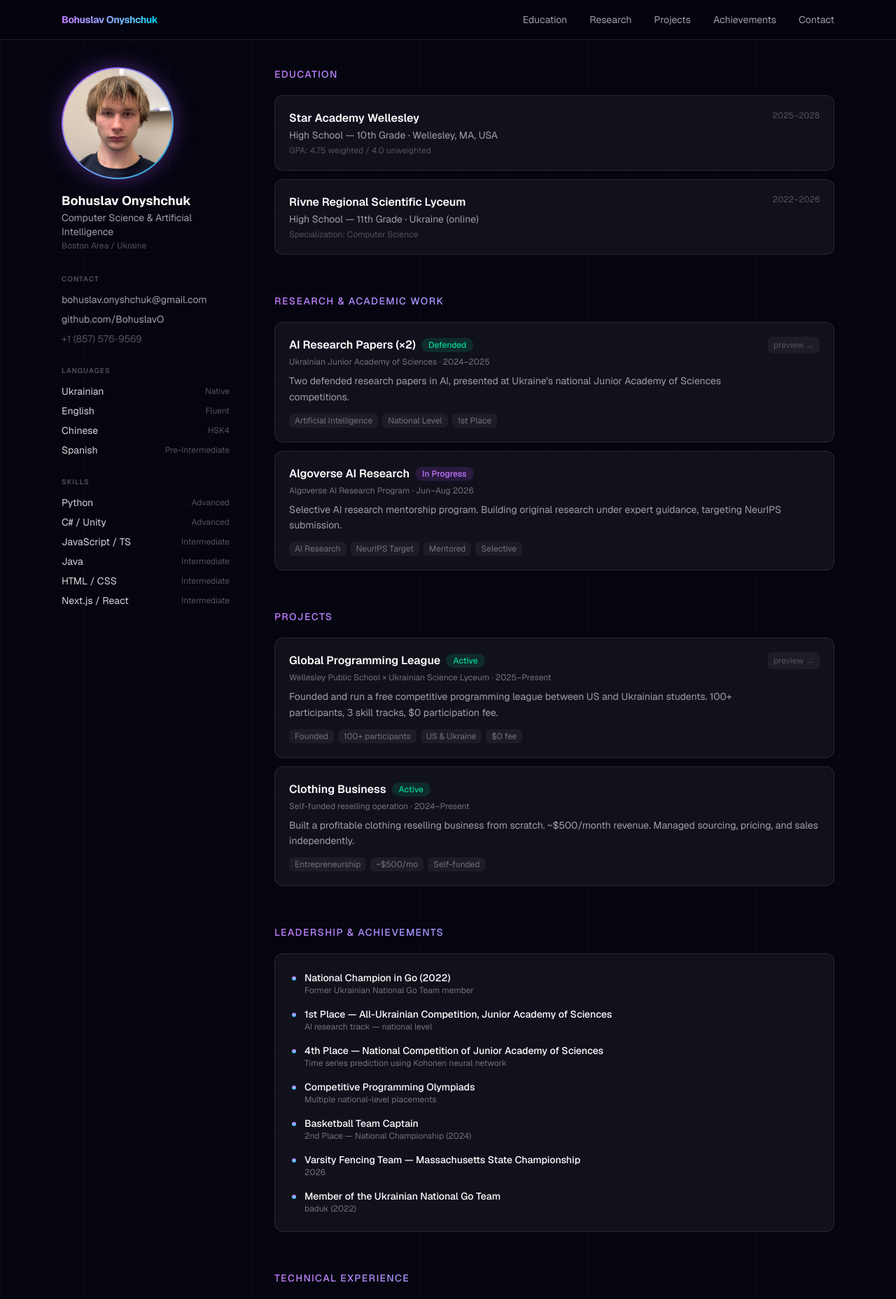
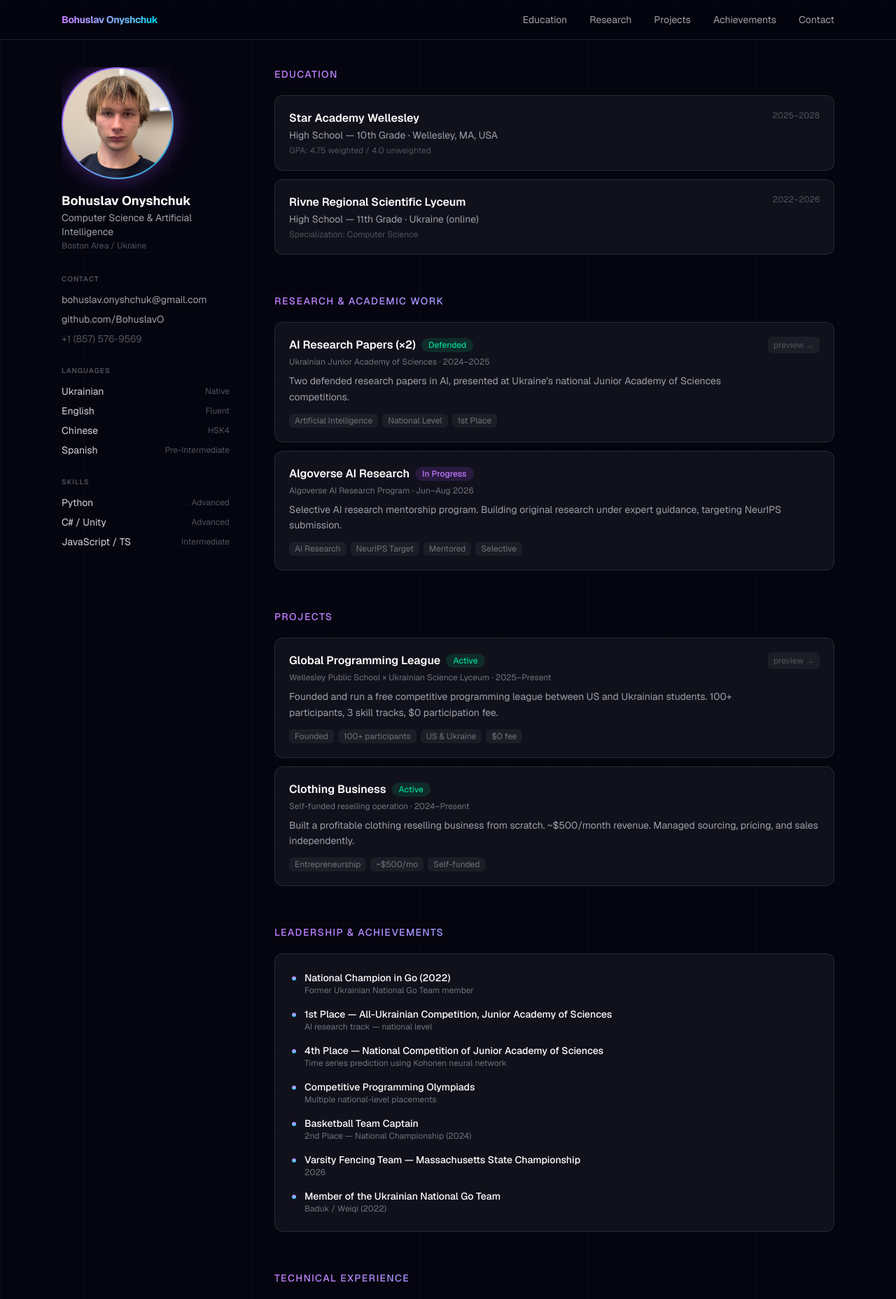
Before and after one commit to BohuslavO/portfolio, a Next.js app: page / in a window 1280 px wide. Shown: the top 1856 px of the page at 70% size. Built offline with nearby package versions, Linux system fonts and the light colour scheme.

Commit message:
Fix sidebar overflow so skills visible, fix Go team detail text

```diff
--- a/components/AchievementsNew.tsx
+++ b/components/AchievementsNew.tsx
@@ -27,7 +27,7 @@ const achievements = [
   },
   {
     label: "Member of the Ukrainian National Go Team",
-    detail: "baduk (2022)",
+    detail: "Baduk / Weiqi (2022)",
   },
 ];
 
--- a/components/Sidebar.tsx
+++ b/components/Sidebar.tsx
@@ -18,7 +18,7 @@ const skills = [
 
 export default function Sidebar() {
   return (
-    <aside className="lg:sticky lg:top-24 lg:w-60 lg:flex-shrink-0 self-start pb-12">
+    <aside className="lg:sticky lg:top-24 lg:w-60 lg:flex-shrink-0 self-start pb-12 lg:max-h-[calc(100vh-7rem)] lg:overflow-y-auto [&::-webkit-scrollbar]:hidden [-ms-overflow-style:none] [scrollbar-width:none]">
       {/* Photo */}
       <div className="mb-5 h-40 w-40 overflow-hidden rounded-full bg-gradient-to-br from-purple-500 to-cyan-500 p-0.5 shadow-[0_0_30px_rgba(168,85,247,0.4)]">
         {/* eslint-disable-next-line @next/next/no-img-element */}
```
